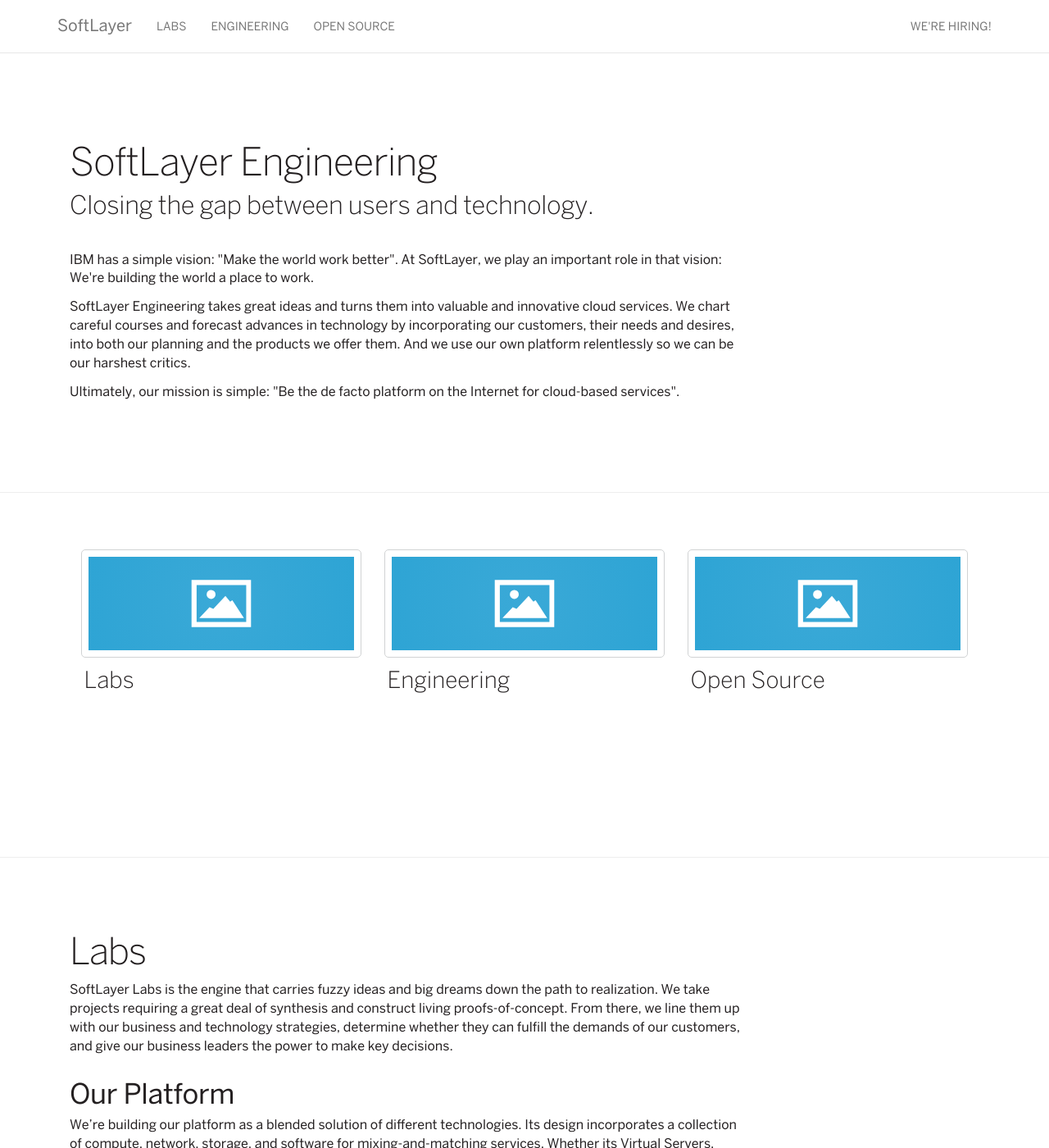
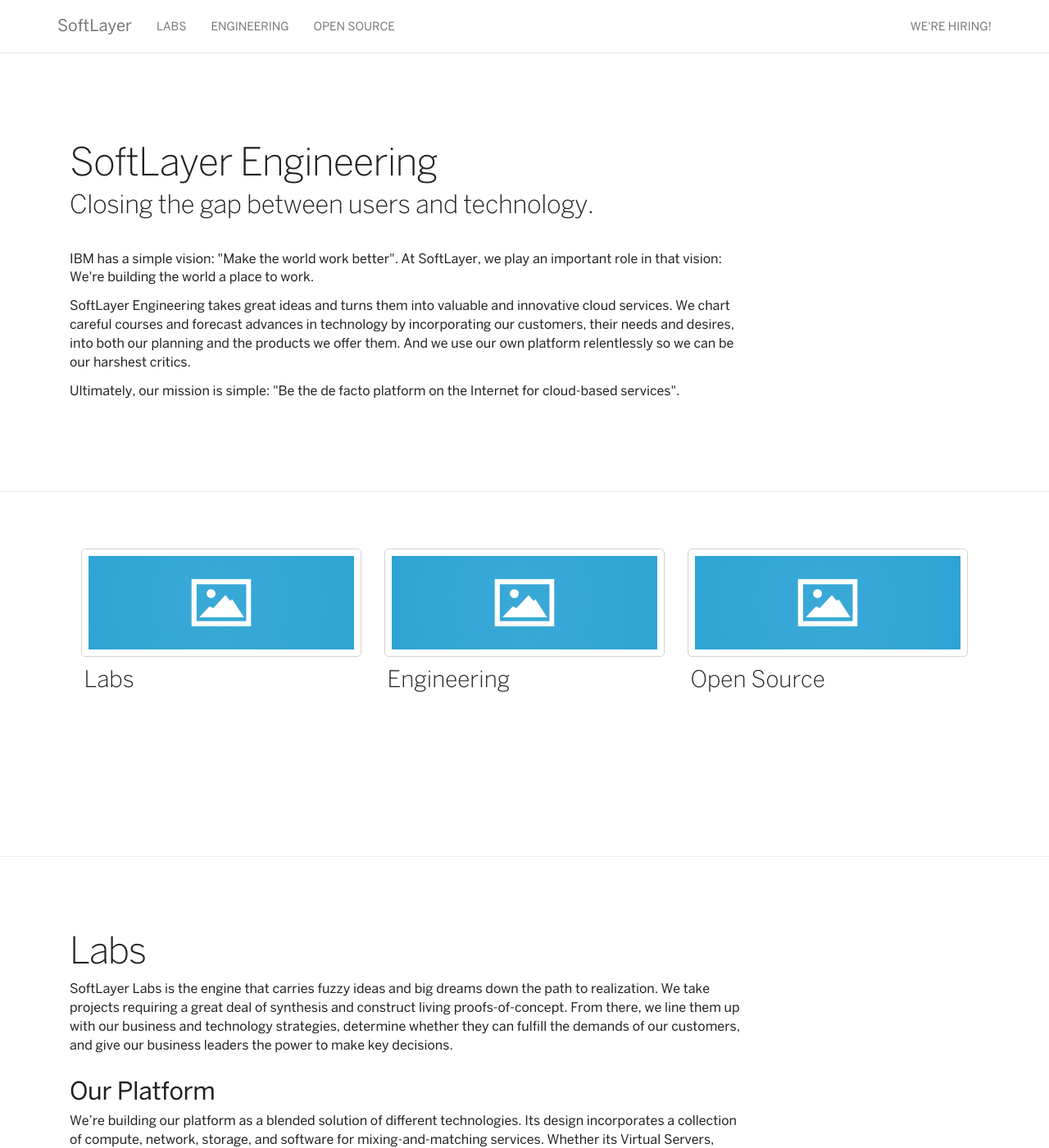
Before and after one commit to caleorourke/blue, a Jekyll site: the page built from index.html, in a window 1280 px wide and 1400 px high. Shown: the whole window at 82% size. Built offline with Jekyll 4.4.1, drawn with Linux system fonts in a browser that asks for light colours.

Commit message:
update stylesheet

```diff
--- a/assets/css/main.css
+++ b/assets/css/main.css
@@ -47,7 +47,7 @@
 h3 {
   margin: 28px 0 8px;
   letter-spacing: -.01em;
-  font-size: 34px;
+  font-size: 30px;
   font-weight: 400;
 }
 
@@ -55,7 +55,7 @@
   color: #2787c2;
 }
 
-a:hover, a:focus, a:active {
+a:hover, a:focus, a:active, a.active {
   color: #2787c2;
   text-decoration: underline;
 }
@@ -101,7 +101,7 @@
 }
 
 .hero .title {
-  margin-bottom: 6px;
+  margin-bottom: 5px;
   font-size: 47px;
   font-weight: 300;
   line-height: 1.2;
```
